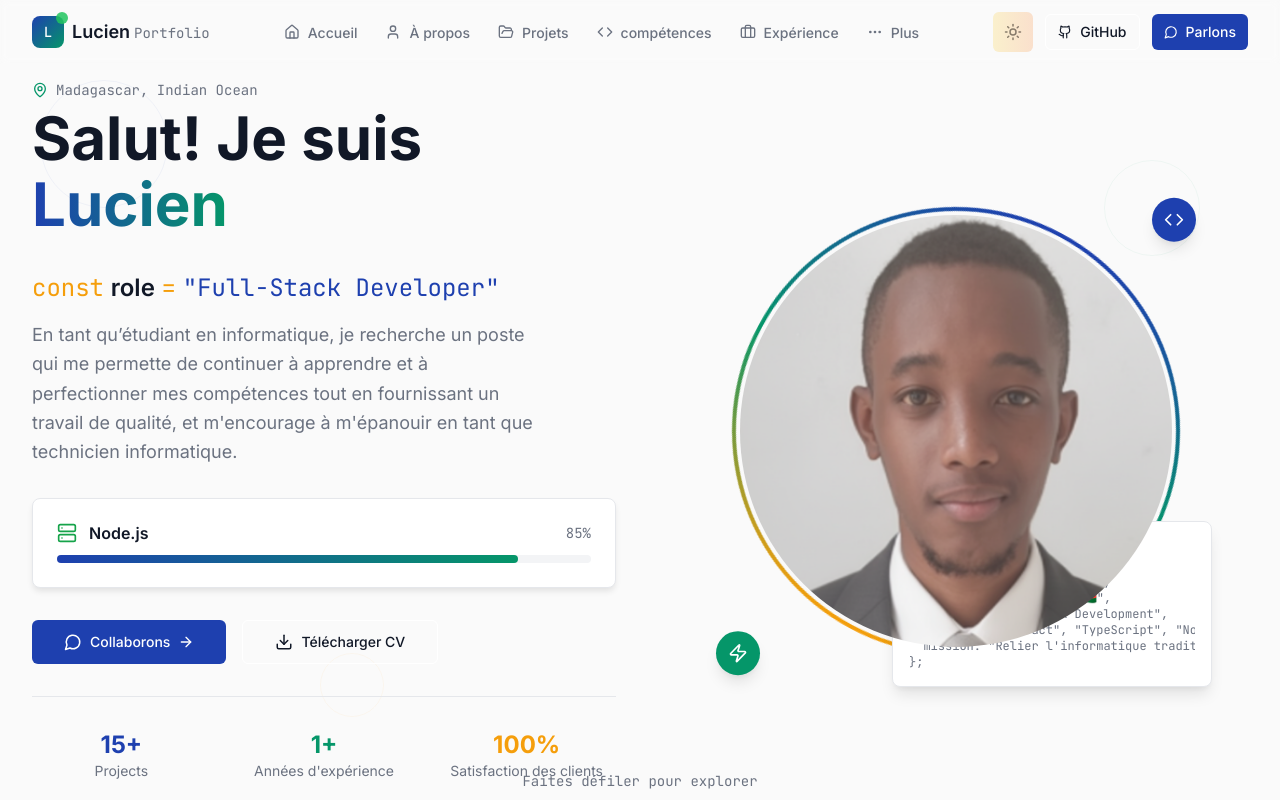
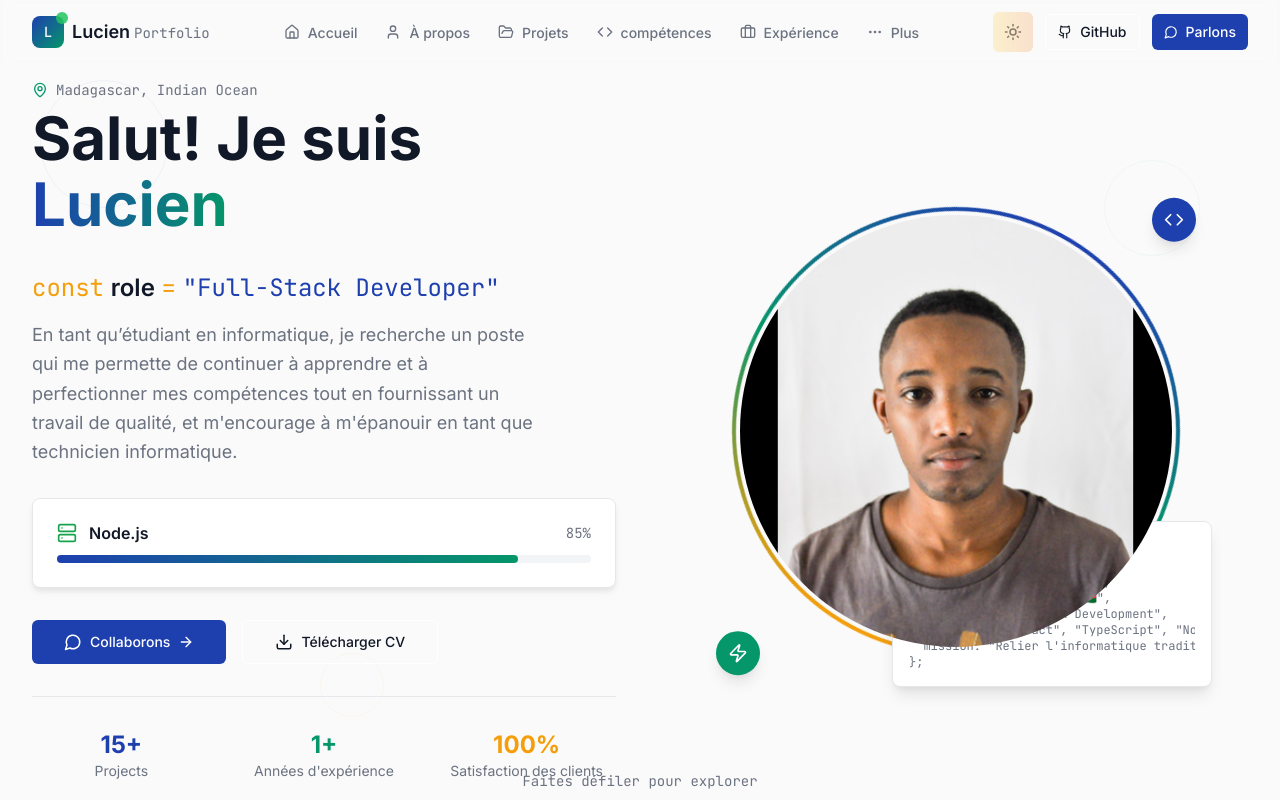
Before and after one commit to Lucien45/portfolio, a React (Vite) app: page / in a window 1280 px wide. Shown: the top 800 px of the page. Built offline with nearby package versions, Linux system fonts and the light colour scheme.

Commit message:
update image

```diff
--- a/src/pages/homepage/components/HeroSection.tsx
+++ b/src/pages/homepage/components/HeroSection.tsx
@@ -226,7 +226,7 @@ const HeroSection = () => {
                 {/* Profile Image */}
                 <div className="relative z-10 p-2">
                   <AppImage
-                    src="/photo_cv.png"
+                    src="/photo_a_jour_resize.jpg"
                     alt="Lucien Rafaralahy - Full-Stack Developer"
                     className="w-full h-full rounded-full object-cover"
                   />
```
Also changed, not shown: public/photo_a_jour_resize.jpg (added), 1 other file (tests, documents, lock files or other folders).
